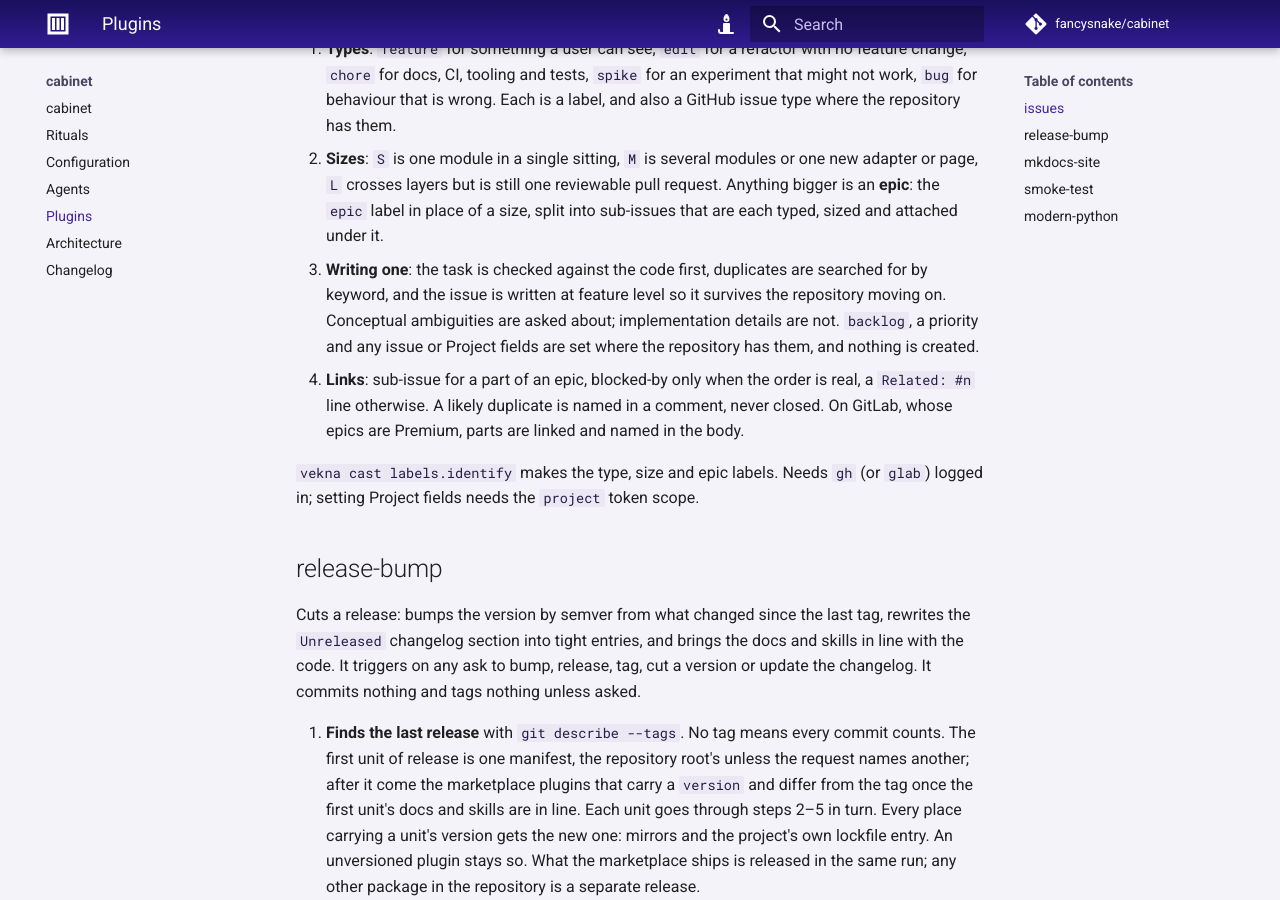
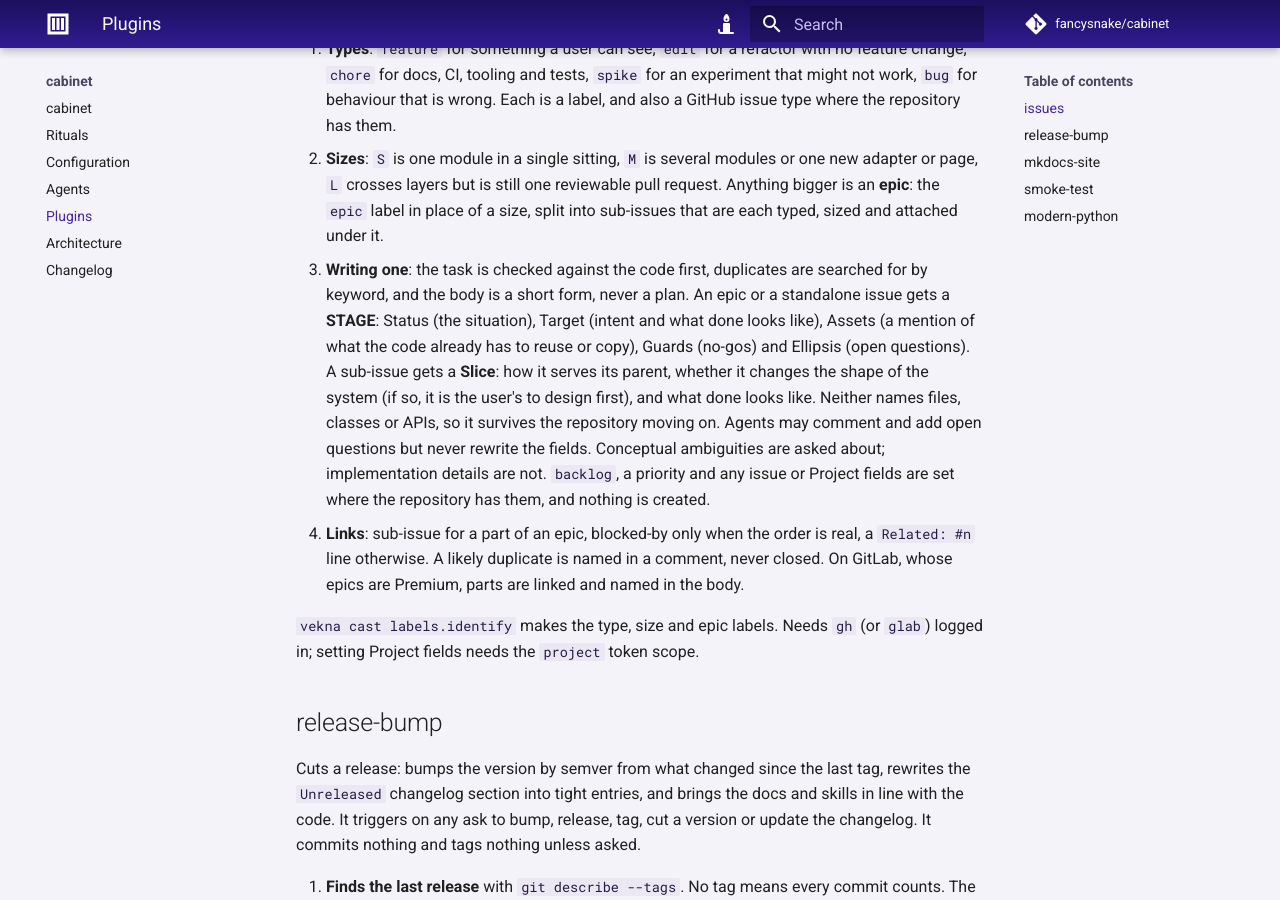
Before and after one commit to fancysnake/cabinet, an MkDocs documentation site: the page built from docs/plugins.md, in a window 1280 px wide and 900 px high, scrolled down 1048 px. Built offline with MkDocs 1.6.1 and Material for MkDocs 9.7.7, drawn with Linux system fonts in a browser that asks for light colours; comment, search, counter and statistics services are not loaded.

Commit message:
feat: write issues as STAGE and Slice forms, not plans
A plan in an issue names files and classes and goes stale as the code
moves. An epic or standalone issue now gets a STAGE: Status, Target,
Assets, Guards, Ellipsis. A sub-issue gets a Slice: why it serves the
parent, whether it changes the system's shape, done when. Neither names
code locations; agents may comment and append to Ellipsis only.

Co-Authored-By: Claude Opus 5.5 (1M context) <noreply@anthropic.com>

```diff
--- a/CHANGELOG.md
+++ b/CHANGELOG.md
@@ -20,6 +20,9 @@ and this project adheres to [Semantic Versioning].
 
 ### Changed
 
+- `issues` skill: an issue body is a STAGE (Status, Target, Assets,
+  Guards, Ellipsis) or, for a sub-issue, a Slice (why it serves the
+  parent, whether it changes the system's shape, done when), never a plan.
 - **Breaking:** `[cabinet.ci]` lists jobs as `[cabinet.ci.jobs.<prefix>]`
   tables with an optional `covering` key, replacing `gate_checks`,
   `cover_checks` and `patch_check`. `refresh` reads the jobs that are not
--- a/docs/plugins.md
+++ b/docs/plugins.md
@@ -40,9 +40,16 @@ its agent read it too, from `identify_skill`.
    a size, split into sub-issues that are each typed, sized and attached under
    it.
 3. **Writing one**: the task is checked against the code first, duplicates are
-   searched for by keyword, and the issue is written at feature level so it
-   survives the repository moving on. Conceptual ambiguities are asked about;
-   implementation details are not. `backlog`, a priority and any issue or
+   searched for by keyword, and the body is a short form, never a plan. An
+   epic or a standalone issue gets a **STAGE**: Status (the situation),
+   Target (intent and what done looks like), Assets (a mention of what the
+   code already has to reuse or copy), Guards (no-gos) and Ellipsis (open
+   questions). A sub-issue gets a **Slice**: how it serves its parent, whether it changes the shape of the
+   system (if so, it is the user's to design first), and what done looks
+   like. Neither names files, classes or APIs, so it survives the repository
+   moving on. Agents may comment and add open questions but never rewrite the
+   fields. Conceptual ambiguities are asked about; implementation details are
+   not. `backlog`, a priority and any issue or
    Project fields are set where the repository has them, and nothing is
    created.
 4. **Links**: sub-issue for a part of an epic, blocked-by only when the order
```
Also changed, not shown: plugins/issues/skills/issues/SKILL.md (+62 -8 lines).
